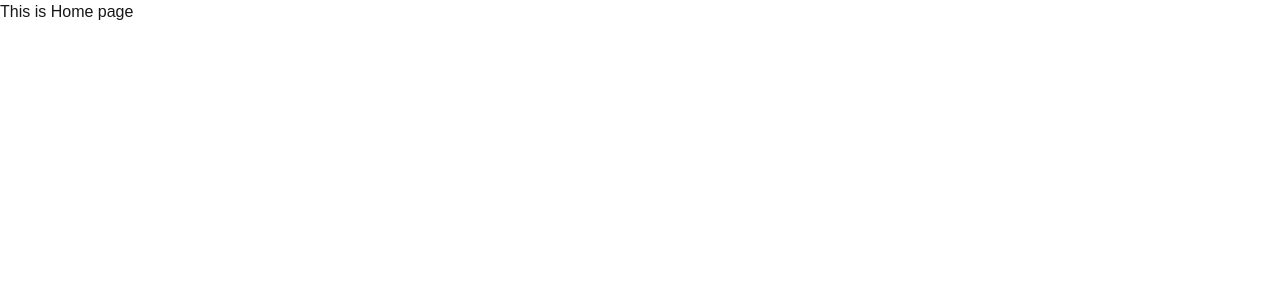
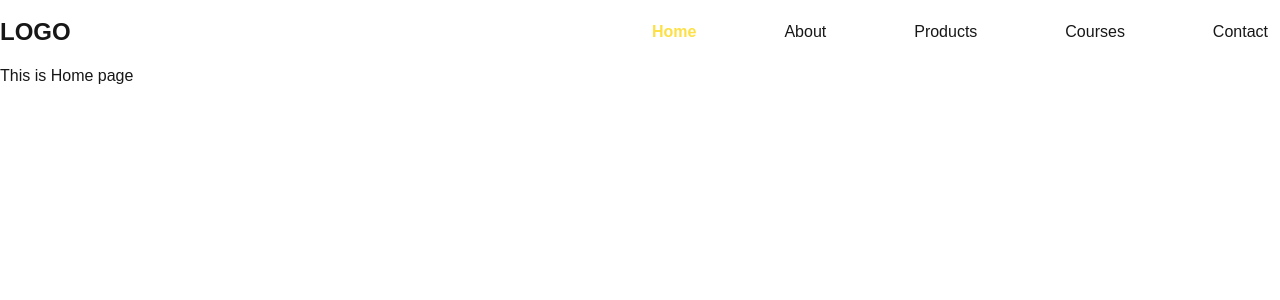
Before and after one commit to samarajyastha/react-next-20241229, a Next.js app: page / in a window 1280 px wide. Shown: the top 300 px of the page. Built offline with nearby package versions, Linux system fonts and the light colour scheme.

Commit message:
layouts, metadata, navlinks

```diff
--- a/src/app/courses/layout.js
+++ b/src/app/courses/layout.js
@@ -1,9 +1,11 @@
-import React from "react";
+export const metadata = {
+  title: "Courses",
+};
 
 export default function CoursesLayout({ children }) {
   return (
     <div>
-      CoursesLayout
+      <div className="py-3 bg-slate-400">Courses Layout</div>
       <div>{children}</div>
     </div>
   );
--- a/src/app/layout.js
+++ b/src/app/layout.js
@@ -1,15 +1,27 @@
+import Navbar from "@/components/Navbar";
 import "./globals.css";
 
+// Static metadata
 export const metadata = {
   title: "ElectroShop",
   description: "Online buy/sell electronic items.",
-  keywords: "Online buy electronics products"
+  keywords: "Online buy electronics products",
 };
 
 export default function RootLayout({ children }) {
   return (
     <html lang="en">
-      <body>{children}</body>
+      <body>
+        <header className="bg-white dark:bg-zinc-900 py-3 w-full">
+          <div className="container mx-auto flex justify-between items-center">
+            <h1 className="font-extrabold text-2xl">LOGO</h1>
+            <Navbar />
+          </div>
+        </header>
+        {children}
+      </body>
     </html>
   );
 }
+
+// Layout: It is a UI that is shared between multiple pages
--- a/src/app/page.js
+++ b/src/app/page.js
@@ -1,3 +1,7 @@
+export const metadata = {
+  title: "Home page",
+};
+
 export default function Home() {
   return <div>This is Home page</div>;
 }
--- /dev/null
+++ b/src/app/products/[productId]/layout.js
@@ -0,0 +1,17 @@
+// Dynamic metadata
+export async function generateMetadata({ params }) {
+  const id = await params.productId;
+
+  return {
+    title: `Product id: ${id}`,
+  };
+}
+
+export default function ProductByIdLayout({ children }) {
+  return (
+    <div>
+      ProductByIdLayout
+      {children}
+    </div>
+  );
+}
--- /dev/null
+++ b/src/app/users/page.js
@@ -0,0 +1,13 @@
+function UsersPage() {
+  return <div>Users page</div>;
+}
+
+function UsersPage2() {
+  return (
+    <div>
+      <UsersPage />
+    </div>
+  );
+}
+
+export default UsersPage2;
--- /dev/null
+++ b/src/components/Navbar.js
@@ -0,0 +1,32 @@
+"use client";
+import navLinks from "@/constants/navlinks";
+import { HOME_PAGE } from "@/constants/routes";
+import Link from "next/link";
+import { usePathname } from "next/navigation";
+
+function Navbar() {
+  const pathname = usePathname();
+
+  return (
+    <nav className="md:w-1/2 flex justify-between">
+      {navLinks.map((navLink, index) => {
+        const isActive =
+          navLink.route == HOME_PAGE
+            ? pathname === navLink.route
+            : pathname.startsWith(navLink.route);
+
+        return (
+          <Link
+            href={navLink.route}
+            key={index}
+            className={isActive ? "font-semibold px-3 py-2 text-yellow-300" : "px-3 py-2"}
+          >
+            {navLink.label}
+          </Link>
+        );
+      })}
+    </nav>
+  );
+}
+
+export default Navbar;
--- /dev/null
+++ b/src/constants/navlinks.js
@@ -0,0 +1,26 @@
+const { HOME_PAGE, ABOUT_PAGE, CONTACT_PAGE } = require("./routes");
+
+const navLinks = [
+  {
+    label: "Home",
+    route: HOME_PAGE,
+  },
+  {
+    label: "About",
+    route: ABOUT_PAGE,
+  },
+  {
+    label: "Products",
+    route: "/products",
+  },
+  {
+    label: "Courses",
+    route: "/courses",
+  },
+  {
+    label: "Contact",
+    route: CONTACT_PAGE,
+  },
+];
+
+export default navLinks;
--- /dev/null
+++ b/src/constants/routes.js
@@ -0,0 +1,3 @@
+export const HOME_PAGE = "/";
+export const ABOUT_PAGE = "/about-us";
+export const CONTACT_PAGE = "/contact";
```
